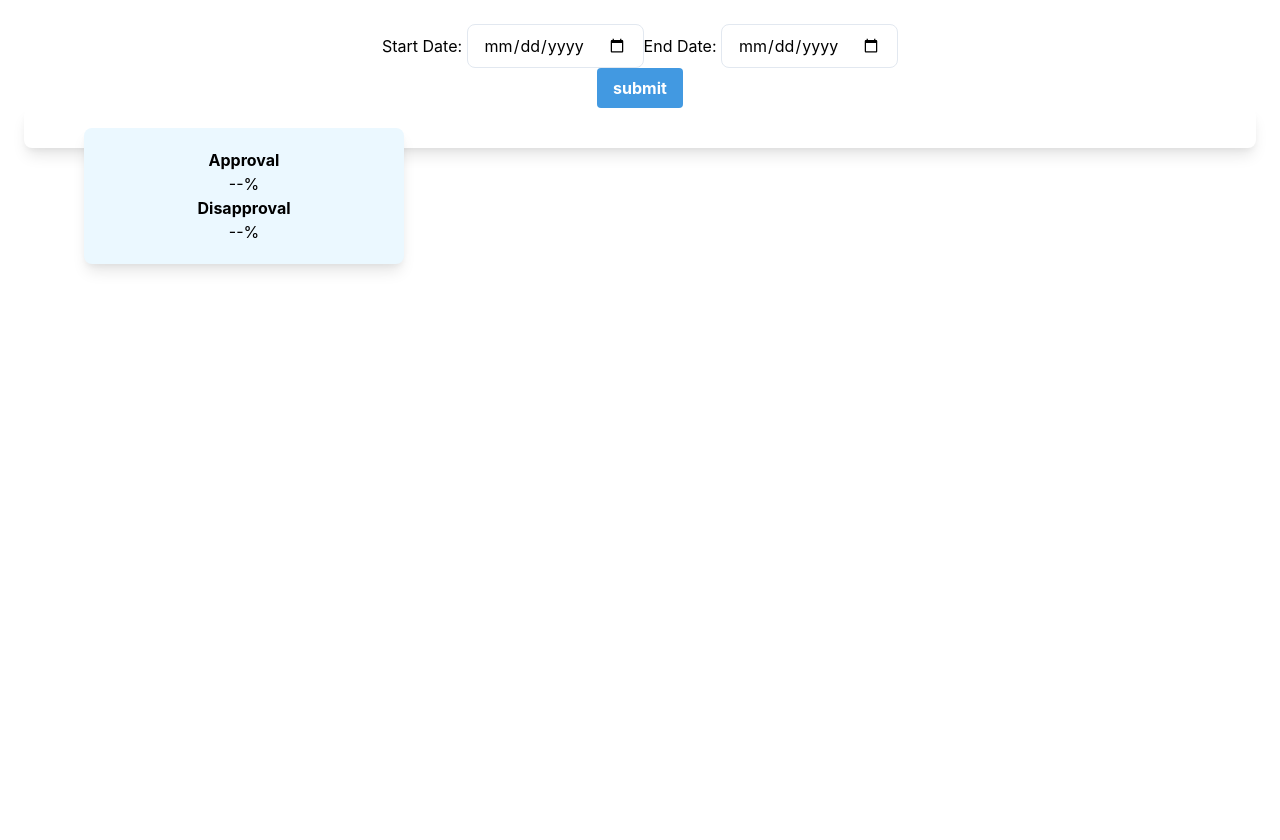
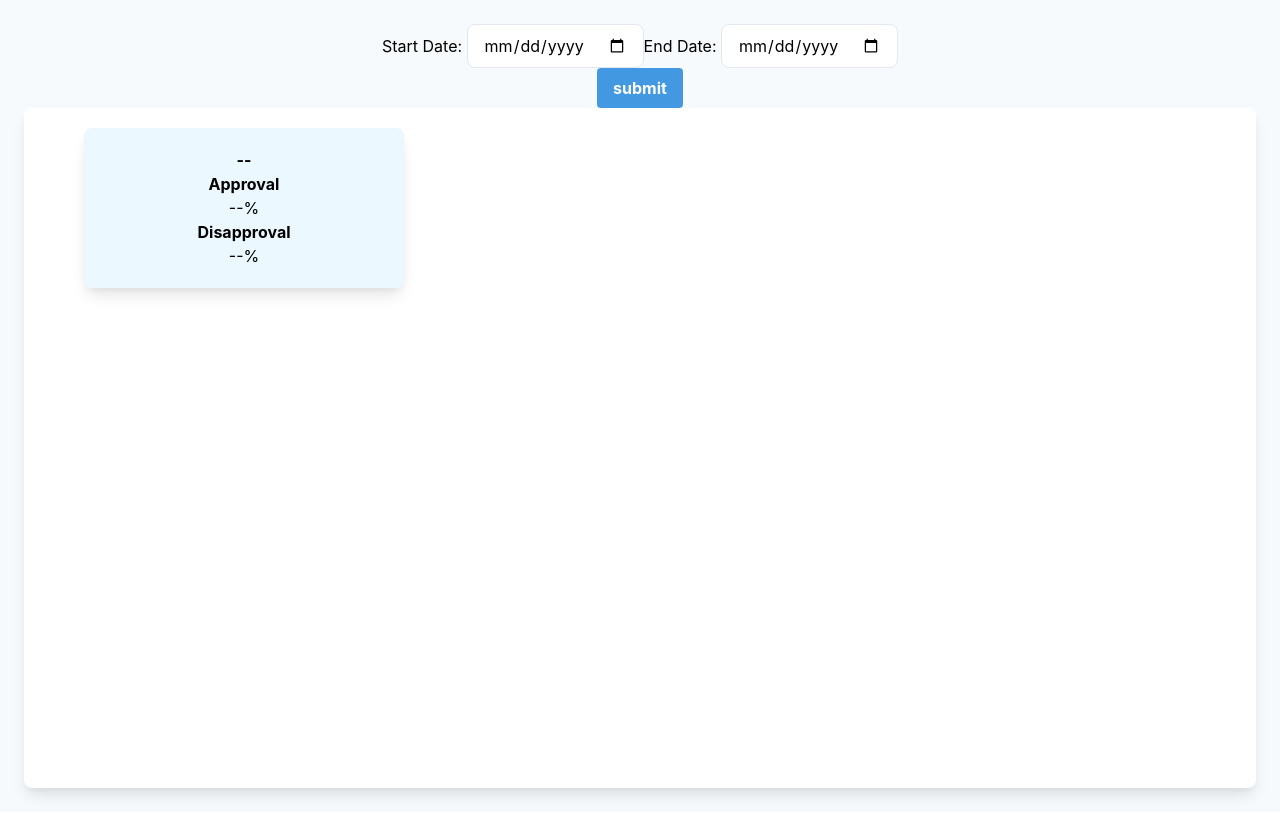
Before and after one commit to AvidDabbler/trump-approval-react, a React (Create React App) app: page / in a window 1280 px wide. Shown: the top 840 px of the page. Before the commit the page ends 800 px from the top, so only its background shows below. Built offline with nearby package versions, Linux system fonts and the light colour scheme; no server answers.

Commit message:
halfway through filter data

```diff
--- a/src/App.js
+++ b/src/App.js
@@ -5,8 +5,11 @@ import Approval from './Approval';
 
 function App() {
   return (
-    <div id='main' className="App" style={{flex: 1}}>
-      <Approval width='50%' height='450'/>
+    <div id='main' className="App bg-gray-100" style={{flex: 1}}>
+      <Approval
+        className=''
+        width='50%'
+        height='450' />
     </div>
   );
 }
--- a/src/Approval.js
+++ b/src/Approval.js
@@ -19,18 +19,15 @@ export default class Approval extends Component{
             })
         };
         // this.chartRef = React.createRef();
-        this.dateChange= this.dateChange.bind(this)
+        // this.dateChange= this.dateChange.bind(this)
         this.updateMax= this.updateMax.bind(this)
         this.updateMin= this.updateMin.bind(this)
+        this.filterData= this.filterData.bind(this)
         // this.handleMouseOver= this.handleMouseOver.bind(this)
     }
 
     async componentDidMount() {
         let data = await this.processData();
-        // this.setState({
-        //     elementHeight: this.divRef.clientHeight,
-        //     elementWidth: this.divRef.clientWidth
-        // });
         this.chartRender(await data, 'approve', "#trumpApproval");
         console.log(this.state)
     };
@@ -46,7 +43,10 @@ export default class Approval extends Component{
         }
     };
 
-    setDates() {
+    async filterData() {
+        let { trumpApproval, minDate, maxDate } = this.state;
+        let data = () => { trumpApproval.filter(el => el.modeldate > minDate && el.modeldate < maxDate )}
+        this.chartRender(await data(), 'approve', "#trumpApproval");
 
     }
 
@@ -130,20 +130,21 @@ export default class Approval extends Component{
             .enter()
             .append('circle')
             .attr("cx", (d, i) => {
-                return ((((i)*(this.state.width/flength))*0.95)+10);
+                return ((((i) * (this.state.width / flength)) * 0.95) + 10);
             })
             .attr("cy", (d) => {
                 d3.select('circle')
                     .attr("r", d => 10)
-                const meas = eval( 'd.' + 'approve_estimate');
-                return ((100-meas) * (this.state.height/100));
+                const meas = eval('d.' + 'approve_estimate');
+                return ((100 - meas) * (this.state.height / 100));
             })
-            .attr("r", d => 3 )
+            .attr("r", d => 3)
             .style("fill", d => 'red')
             .on("mouseover", function (d) {
                 d3.select(this).attr("r", d => 10);
-                document.getElementById('approve').innerHTML = `${d.approve_estimate.slice(0,4)}%`;
+                document.getElementById('approve').innerHTML = `${d.approve_estimate.slice(0, 4)}%`;
                 document.getElementById('disapprove').innerHTML = `${d.disapprove_estimate.slice(0, 4)}%`;
+                document.getElementById('approve-date').innerHTML = `${d.old_date}`;
             })
             .on("mouseout", function () {
                 d3.select(this).attr("r", d => 2)
@@ -156,22 +157,42 @@ export default class Approval extends Component{
             .enter()
             .append('circle')
             .attr("cx", (d, i) => {
-                return ((((i)*(this.state.width/flength))*0.95)+10);
+                return ((((i) * (this.state.width / flength)) * 0.95) + 10);
             })
             .attr("cy", (d) => {
-                return ((100-d.disapprove_estimate) * (this.state.height/100));
+                return ((100 - d.disapprove_estimate) * (this.state.height / 100));
             })
-            .attr("r", d => 3 )
+            .attr("r", d => 3)
             .style("fill", d => 'blue')
             .on("mouseover", function (d) {
                 d3.select(this).attr("r", d => 10);
                 document.getElementById('approve').innerHTML = `${d.approve_estimate.slice(0, 4)}%`;
                 document.getElementById('disapprove').innerHTML = `${d.disapprove_estimate.slice(0, 4)}%`;
+                document.getElementById('approve-date').innerHTML = `${d.old_date}`;
+
             })
             .on("mouseout", function () {
                 d3.select(this).attr("r", d => 2)
                 return tooltip.style("visibility", "hidden");
-            })
+            });
+
+            // create svg elemen
+            var svg = d3.select("#trumpApproval")
+            .append("svg")
+            .attr("width", 1000)
+
+            // Create the scale
+        var x = d3.scalePow()
+            .exponent(1)
+            // .classed('absolute top-0', true)
+            .domain([2017, 2020])
+            .range([20, 800]);
+
+            // Draw the axis
+            svg
+            .append("g")
+            .attr("transform", "translate('50vh')")      // This controls the vertical position of the Axis
+            .call(d3.axisBottom(x));
 
     };
 
@@ -187,12 +208,6 @@ export default class Approval extends Component{
             .attr("r", d => 2);
     };
 
-    dateFilter() {
-        // return this.state.trumpApproval.filter(item => {
-        //     item.
-        // })
-    }
-
     updateMin(ev) {
         this.setState({
             minDate: ev.target.value,
@@ -205,11 +220,6 @@ export default class Approval extends Component{
             maxDate: ev.target.value,
             maxTime: new Date(ev.target.value)
         }, console.log(this.state))
-    }
-
-    dateChange() {
-        console.log(this.state);
-
     }
 
 
@@ -247,7 +257,7 @@ export default class Approval extends Component{
                 <button
                     class="bg-blue-500 hover:bg-blue-700 text-white font-bold py-2 px-4 rounded"
                     id="trumpApprovalSubmit"
-                    onClick={this.dateChange}
+                    onClick={this.filterData}
                 >
                     submit
                 </button>
@@ -258,6 +268,7 @@ export default class Approval extends Component{
                 >
                     <div id='statsContainer'>
                         <div class='absolute top-30 ml-10 w-1/4 bg-white shadow-lg rounded-lg overflow-hidden bg-blue-100 p-5'>
+                            <h2 class="font-bold" id="approve-date"> -- </h2>
                             <h3 class="font-bold">Approval</h3><h3 id='approve'>--%</h3>
                             <h3 class="font-bold">Disapproval</h3><h3 id='disapprove'>--%</h3>
                         </div>
@@ -281,7 +292,7 @@ const styles = {
         marginRight: 'auto',
         justifyContent: 'center',
         // width: '90%',
-        // height:'60vh'
+        height:'85vh'
     },
     approval: {
         display: 'absolute',
```
